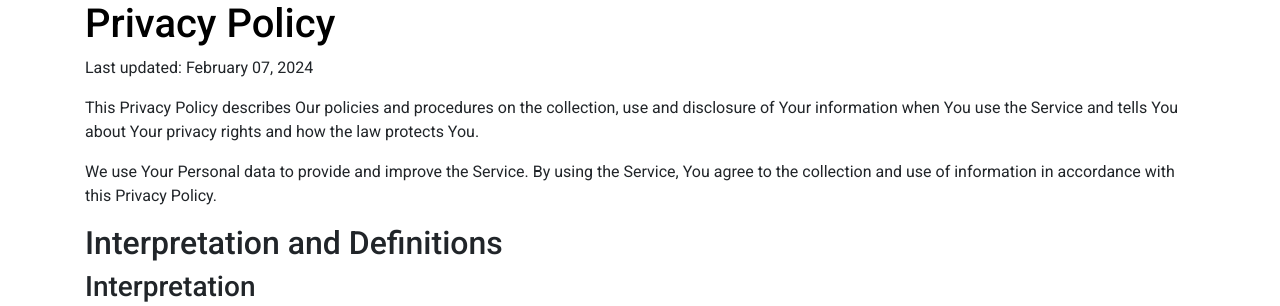
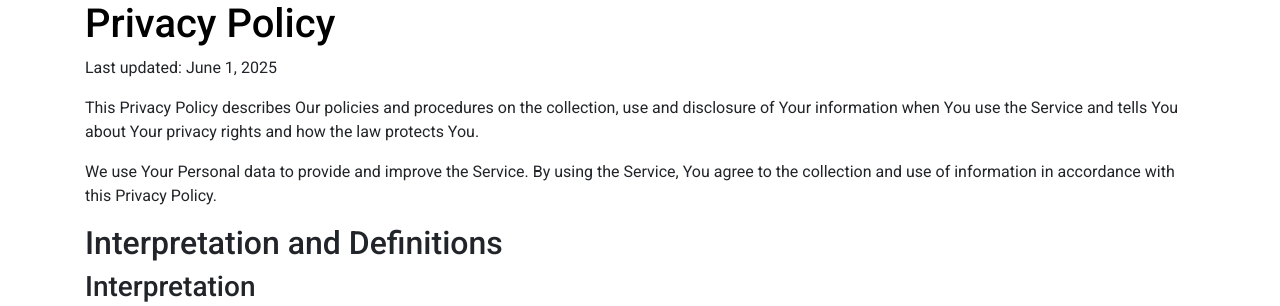
Before and after one commit to webwritart/dark_age, a Flask app: page /privacy_policy in a window 1280 px wide. Shown: the part 56-362 px from the top of the page. Run offline with Flask 3, Linux system fonts and the light colour scheme; some libraries are stand-ins or nearby versions.

Commit message:
update privacy policy

```diff
--- a/routes/templates/privacy_policy.html
+++ b/routes/templates/privacy_policy.html
@@ -12,7 +12,7 @@
     <div class="container">
     <div class="tab-content translations-content-item en visible" id="en">
     <h1 style="color: black;">Privacy Policy</h1>
-    <p>Last updated: February 07, 2024</p>
+    <p>Last updated: June 1, 2025</p>
     <p>This Privacy Policy describes Our policies and procedures on the collection, use and disclosure of Your information when You use the Service and tells You about Your privacy rights and how the law protects You.</p>
     <p>We use Your Personal data to provide and improve the Service. By using the Service, You agree to the collection and use of information in accordance with this Privacy Policy.</p>
     <h2>Interpretation and Definitions</h2>
```
